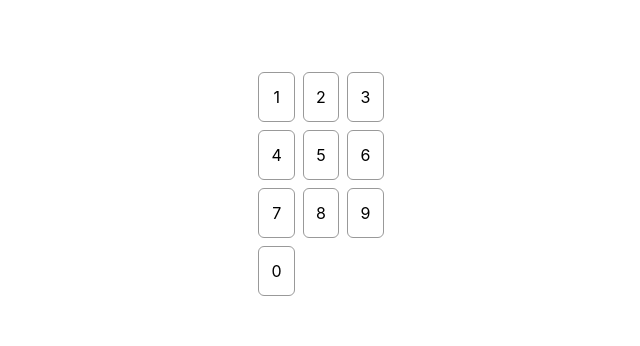
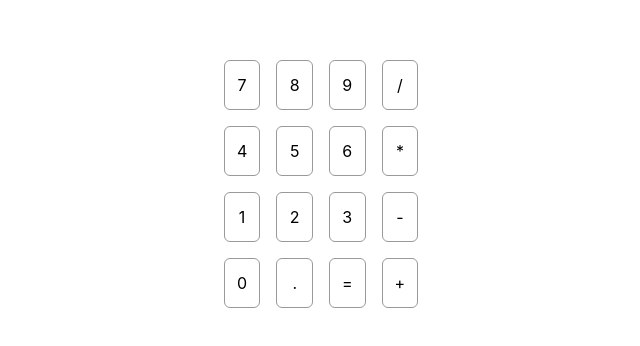
Before and after one commit to Lexusbat/FantasyCalculator, a React (Vite) app in the folder frontend/: page / in a window 1280 px wide. Shown: the part 216-562 px from the top of the page, without its empty margins (319-959 px from the left). Built offline with nearby package versions, Linux system fonts and the light colour scheme.

Commit message:
Positioning

```diff
--- a/frontend/src/components/buttongrid.jsx
+++ b/frontend/src/components/buttongrid.jsx
@@ -1,15 +1,15 @@
 import Button from './buttons'
 
 const BUTTONS = [
-  '1','2','3',
-  '4','5','6',
-  '7','8','9',
-  '0',
-]
+  "7", "8", "9", "/",
+  "4", "5", "6", "*",
+  "1", "2", "3", "-",
+  "0", ".", "=", "+"
+];
 
 function ButtonGrid({ display, setDisplay }) {
   return (
-    <div style={{ display: 'grid', gridTemplateColumns: 'repeat(3, 1fr)', gap: 8 }}>
+    <div className="grid grid-cols-4 gap-4">
       {BUTTONS.map((value) => (
         <Button key={value} value={value} display={display} setDisplay={setDisplay} />
       ))}
--- a/frontend/src/components/calculator.jsx
+++ b/frontend/src/components/calculator.jsx
@@ -7,7 +7,9 @@ function Calculator() {
 
   return (
     <>
-      <Display value={display} />
+     <div className='absolute inset-center top-25 h-16'>
+        <Display value={display} />
+     </div>
       <ButtonGrid display={display} setDisplay={setDisplay} />
     </>
   )
```
